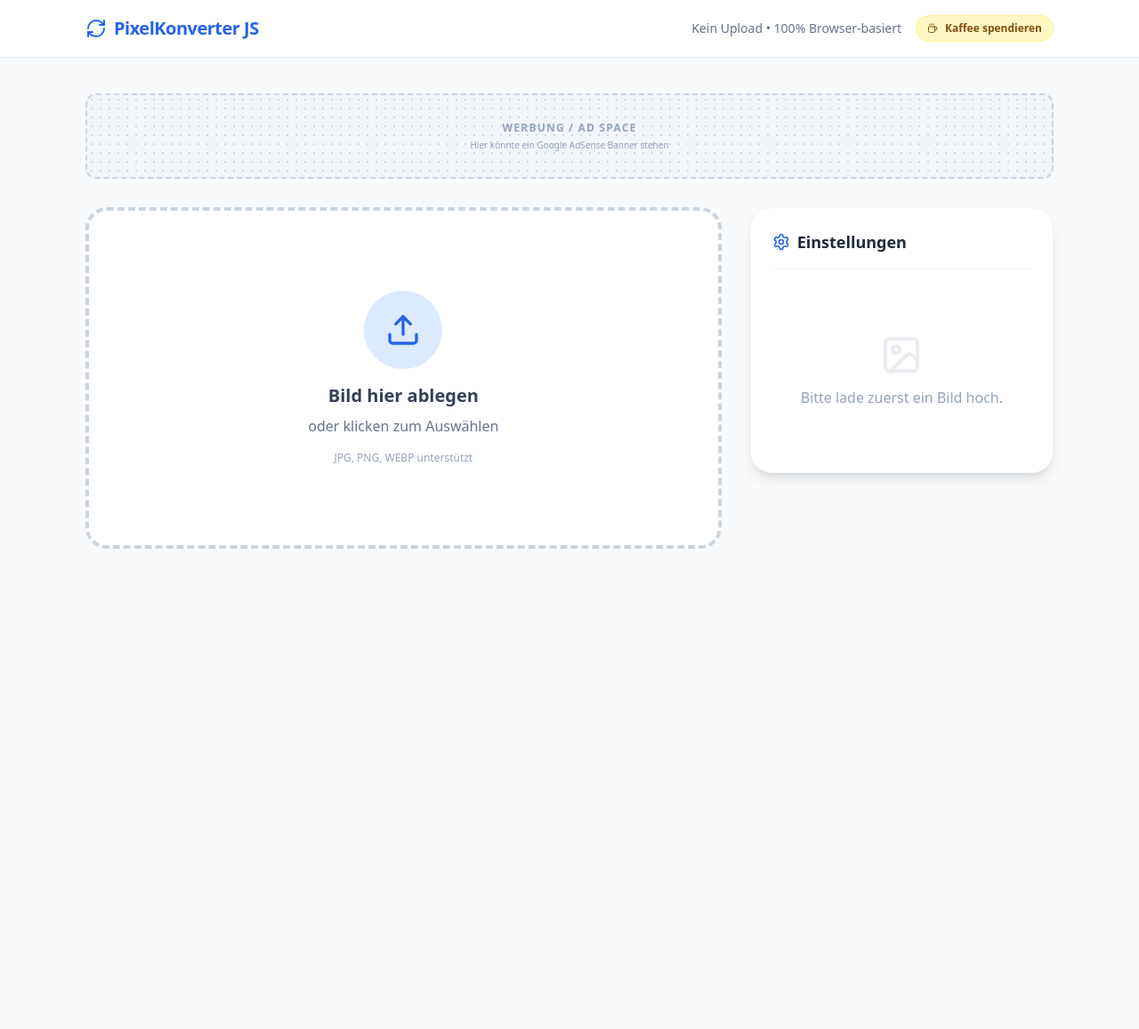
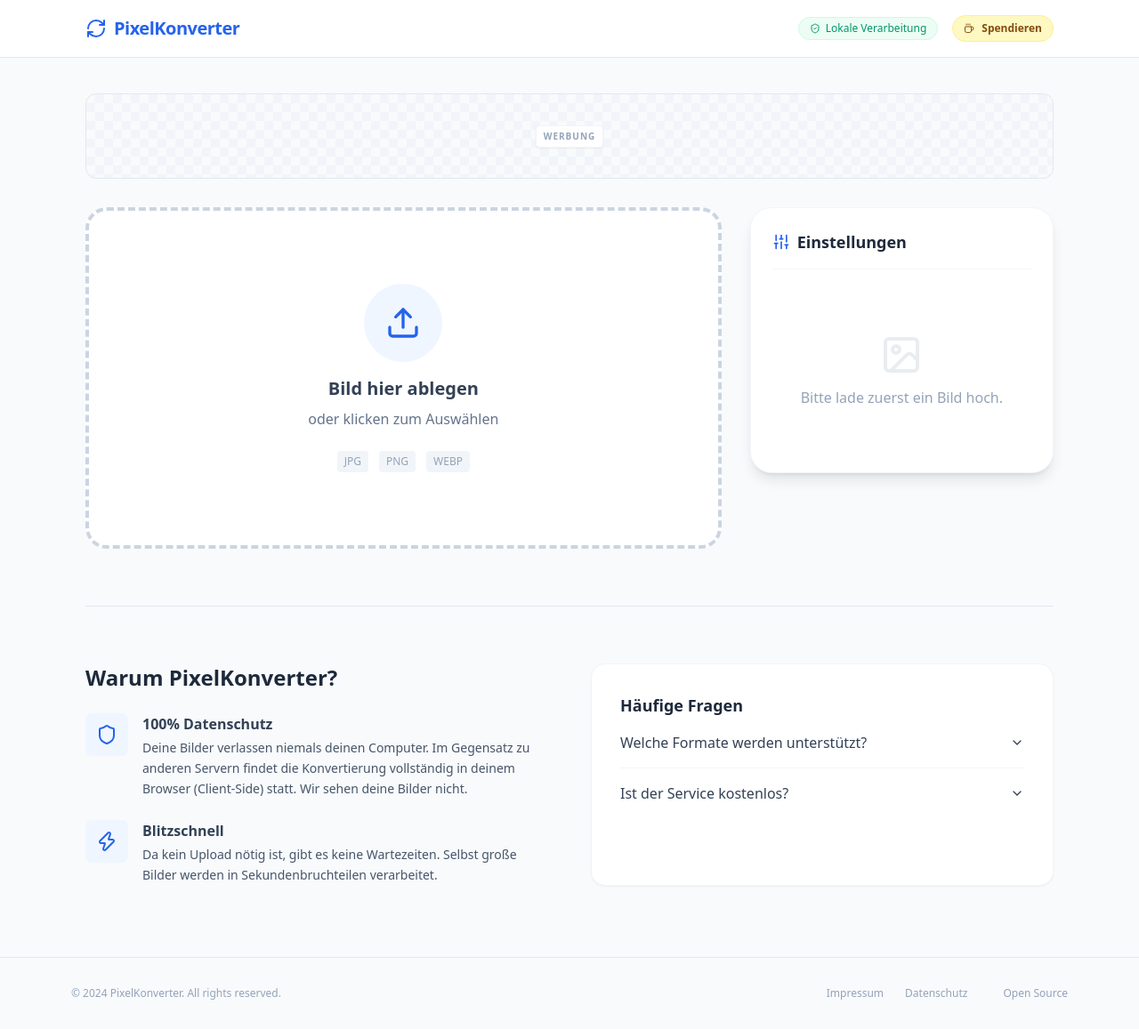
Before and after one commit to geminiprooo/Webapp, a plain HTML site: page index.html in a window 1280 px wide. Shown: the whole page at 89% size. Before the commit the page ends 800 px from the top, so only its background shows below. Drawn offline with nearby package versions, Linux system fonts and the light colour scheme.

Commit message:
Enhance SEO and layout in index.html
Updated title and meta description for SEO. Improved layout and styling for better user experience.

```diff
--- a/index.html
+++ b/index.html
@@ -3,13 +3,19 @@
 <head>
     <meta charset="UTF-8">
     <meta name="viewport" content="width=device-width, initial-scale=1.0">
-    <title>PixelKonverter - Einfach & Schnell</title>
-    <!-- Tailwind CSS direkt laden (für einfaches Deployment ohne Build-Step) -->
+    <!-- WICHTIG FÜR SEO -->
+    <meta name="description" content="Kostenloser Online Bildkonverter. Wandle JPG in PNG oder WEBP um. Ändere die Bildgröße direkt im Browser ohne Upload. Sicher & Schnell.">
+    <title>PixelKonverter - Bilder sicher im Browser konvertieren</title>
+
+    <!-- Tailwind CSS -->
     <script src="https://cdn.tailwindcss.com"></script>
     <!-- Icons -->
     <script src="https://unpkg.com/lucide@latest"></script>
+
+    <!-- HIER KOMMT SPÄTER DER GOOGLE ADSENSE CODE HIN -->
+    <!-- <script async src="https://pagead2.googlesyndication.com/pagead/js/adsbygoogle.js?client=ca-pub-DEINE-ID" crossorigin="anonymous"></script> -->
+
     <style>
-        /* Custom Styles für Range Input */
         input[type=range]::-webkit-slider-thumb {
             -webkit-appearance: none;
             height: 16px;
@@ -25,63 +31,67 @@
             background: #e2e8f0;
             border-radius: 4px;
         }
-        /* Werbe-Platzhalter Muster */
         .ad-pattern {
-            background-color: #f1f5f9;
-            background-image: radial-gradient(#cbd5e1 1px, transparent 1px);
-            background-size: 10px 10px;
+            background-color: #f8fafc;
+            background-image: repeating-linear-gradient(45deg, #f1f5f9 25%, transparent 25%, transparent 75%, #f1f5f9 75%, #f1f5f9), repeating-linear-gradient(45deg, #f1f5f9 25%, #f8fafc 25%, #f8fafc 75%, #f1f5f9 75%, #f1f5f9);
+            background-position: 0 0, 10px 10px;
+            background-size: 20px 20px;
         }
     </style>
 </head>
-<body class="min-h-screen bg-slate-50 text-slate-800 font-sans selection:bg-blue-200">
+<body class="min-h-screen bg-slate-50 text-slate-800 font-sans selection:bg-blue-200 flex flex-col">
 
     <!-- Navbar -->
-    <nav class="bg-white border-b border-slate-200 sticky top-0 z-10">
+    <nav class="bg-white border-b border-slate-200 sticky top-0 z-20">
         <div class="max-w-6xl mx-auto px-4 sm:px-6 lg:px-8 h-16 flex items-center justify-between">
             <div class="flex items-center gap-2 text-blue-600">
                 <i data-lucide="refresh-cw" class="h-6 w-6"></i>
-                <span class="font-bold text-xl tracking-tight">PixelKonverter JS</span>
+                <span class="font-bold text-xl tracking-tight">PixelKonverter</span>
             </div>
 
             <div class="flex items-center gap-4">
-                <div class="text-sm text-slate-500 hidden md:block">
-                    Kein Upload • 100% Browser-basiert
+                <!-- Trust Indikator in der Navbar -->
+                <div class="hidden md:flex items-center gap-1.5 text-xs font-medium text-emerald-600 bg-emerald-50 px-3 py-1 rounded-full border border-emerald-100">
+                    <i data-lucide="shield-check" class="h-3 w-3"></i>
+                    <span>Lokale Verarbeitung</span>
                 </div>
-                <!-- MONETARISIERUNG: Spenden Button -->
-                <a href="#" onclick="alert('Hier Link zu PayPal oder BuyMeACoffee einfügen')" class="flex items-center gap-2 bg-yellow-100 hover:bg-yellow-200 text-yellow-800 px-3 py-1.5 rounded-full text-xs font-bold transition-colors border border-yellow-200">
+                <a href="#" onclick="alert('Hier Link zu PayPal/Ko-fi')" class="flex items-center gap-2 bg-yellow-100 hover:bg-yellow-200 text-yellow-800 px-3 py-1.5 rounded-full text-xs font-bold transition-colors border border-yellow-200">
                     <i data-lucide="coffee" class="h-3 w-3"></i>
-                    <span>Kaffee spendieren</span>
+                    <span class="hidden sm:inline">Spendieren</span>
                 </a>
             </div>
         </div>
     </nav>
 
-    <main class="max-w-6xl mx-auto px-4 sm:px-6 lg:px-8 py-10">
+    <main class="flex-grow max-w-6xl mx-auto px-4 sm:px-6 lg:px-8 py-10 w-full">
 
-        <!-- MONETARISIERUNG: Werbebanner Platzhalter (Leaderboard 728x90) -->
-        <!-- In der Realität würdest du hier den <script> Tag von AdSense einfügen -->
-        <div class="w-full h-24 mb-8 rounded-xl border-2 border-dashed border-slate-300 ad-pattern flex flex-col items-center justify-center text-slate-400">
-            <span class="text-xs font-bold uppercase tracking-widest mb-1">Werbung / Ad Space</span>
-            <span class="text-[10px]">Hier könnte ein Google AdSense Banner stehen</span>
+        <!-- ADSENSE PLATZHALTER (Leaderboard) -->
+        <div class="w-full h-24 mb-8 rounded-xl border border-slate-200 ad-pattern flex flex-col items-center justify-center text-slate-400 overflow-hidden relative">
+            <span class="text-[10px] font-bold uppercase tracking-widest bg-white px-2 py-1 rounded shadow-sm border border-slate-100">Werbung</span>
         </div>
 
-        <div class="grid grid-cols-1 lg:grid-cols-3 gap-8">
+        <!-- Haupt-Tool Bereich -->
+        <div class="grid grid-cols-1 lg:grid-cols-3 gap-8 mb-16">
 
             <!-- Linke Spalte: Upload & Vorschau -->
             <div class="lg:col-span-2 space-y-6">
 
-                <!-- Upload Zone (Sichtbar wenn kein Bild) -->
-                <div id="uploadZone" class="border-4 border-dashed border-slate-300 bg-white hover:border-blue-400 hover:bg-slate-50 rounded-3xl h-96 flex flex-col items-center justify-center transition-all cursor-pointer">
-                    <div class="bg-blue-100 p-6 rounded-full mb-4">
+                <!-- Upload Zone -->
+                <div id="uploadZone" class="border-4 border-dashed border-slate-300 bg-white hover:border-blue-400 hover:bg-slate-50 rounded-3xl h-96 flex flex-col items-center justify-center transition-all cursor-pointer group">
+                    <div class="bg-blue-50 group-hover:bg-blue-100 p-6 rounded-full mb-4 transition-colors">
                         <i data-lucide="upload" class="h-10 w-10 text-blue-600"></i>
                     </div>
                     <h3 class="text-xl font-semibold text-slate-700">Bild hier ablegen</h3>
                     <p class="text-slate-500 mt-2">oder klicken zum Auswählen</p>
-                    <p class="text-xs text-slate-400 mt-4">JPG, PNG, WEBP unterstützt</p>
+                    <div class="mt-6 flex gap-3 text-xs text-slate-400">
+                        <span class="bg-slate-100 px-2 py-1 rounded">JPG</span>
+                        <span class="bg-slate-100 px-2 py-1 rounded">PNG</span>
+                        <span class="bg-slate-100 px-2 py-1 rounded">WEBP</span>
+                    </div>
                     <input id="fileInput" type="file" accept="image/*" class="hidden">
                 </div>
 
-                <!-- Vorschau (Versteckt bis Bild geladen) -->
+                <!-- Vorschau -->
                 <div id="previewContainer" class="hidden bg-white rounded-3xl shadow-sm border border-slate-200 overflow-hidden relative group">
                     <div class="absolute top-4 right-4 z-10 opacity-0 group-hover:opacity-100 transition-opacity">
                         <button id="resetBtn" class="bg-white/90 backdrop-blur text-red-500 p-2 rounded-xl shadow-lg hover:bg-red-50 transition-colors border border-red-100" title="Bild entfernen">
@@ -104,19 +114,16 @@
             <div class="lg:col-span-1">
                 <div class="bg-white rounded-3xl shadow-lg border border-slate-100 p-6 sticky top-24">
                     <div class="flex items-center gap-2 mb-6 pb-4 border-b border-slate-100">
-                        <i data-lucide="settings" class="h-5 w-5 text-blue-600"></i>
+                        <i data-lucide="sliders" class="h-5 w-5 text-blue-600"></i>
                         <h2 class="text-lg font-bold text-slate-800">Einstellungen</h2>
                     </div>
 
-                    <!-- Platzhalter Nachricht -->
                     <div id="settingsPlaceholder" class="text-center py-12 text-slate-400">
                         <i data-lucide="image" class="h-12 w-12 mx-auto mb-3 opacity-20"></i>
                         <p>Bitte lade zuerst ein Bild hoch.</p>
                     </div>
 
-                    <!-- Echte Controls (Versteckt) -->
                     <div id="settingsControls" class="hidden space-y-8">
-
                         <!-- Größe -->
                         <div class="space-y-4">
                             <div class="flex justify-between items-center mb-2">
@@ -165,18 +172,89 @@
                         <!-- Download Button -->
                         <button id="downloadBtn" class="w-full py-4 bg-slate-900 hover:bg-slate-800 text-white rounded-xl font-bold shadow-lg hover:shadow-xl transform active:scale-95 transition-all flex items-center justify-center gap-2">
                             <i data-lucide="download" class="h-5 w-5"></i>
-                            Bild herunterladen
+                            Bild speichern
                         </button>
-
-                        <!-- MONETARISIERUNG: Affiliate/Support Text -->
-                        <div class="text-center">
-                             <p class="text-[10px] text-slate-400">Gefällt dir das Tool? <a href="#" class="underline hover:text-blue-500">Kauf mir einen Kaffee</a> oder schau dir <a href="#" class="underline hover:text-blue-500">unsere Partner</a> an.</p>
-                        </div>
                     </div>
                 </div>
             </div>
         </div>
+
+        <!-- SEO & TRUST SECTION (Wichtig für Google und Nutzervertrauen) -->
+        <div class="grid grid-cols-1 md:grid-cols-2 gap-12 border-t border-slate-200 pt-16">
+            <div class="space-y-6">
+                <h2 class="text-2xl font-bold text-slate-800">Warum PixelKonverter?</h2>
+                <div class="flex gap-4">
+                    <div class="bg-blue-50 p-3 rounded-lg h-fit">
+                        <i data-lucide="shield" class="h-6 w-6 text-blue-600"></i>
+                    </div>
+                    <div>
+                        <h3 class="font-bold text-slate-700">100% Datenschutz</h3>
+                        <p class="text-slate-600 text-sm mt-1 leading-relaxed">
+                            Deine Bilder verlassen niemals deinen Computer. Im Gegensatz zu anderen Servern findet die Konvertierung vollständig in deinem Browser (Client-Side) statt. Wir sehen deine Bilder nicht.
+                        </p>
+                    </div>
+                </div>
+                <div class="flex gap-4">
+                    <div class="bg-blue-50 p-3 rounded-lg h-fit">
+                        <i data-lucide="zap" class="h-6 w-6 text-blue-600"></i>
+                    </div>
+                    <div>
+                        <h3 class="font-bold text-slate-700">Blitzschnell</h3>
+                        <p class="text-slate-600 text-sm mt-1 leading-relaxed">
+                            Da kein Upload nötig ist, gibt es keine Wartezeiten. Selbst große Bilder werden in Sekundenbruchteilen verarbeitet.
+                        </p>
+                    </div>
+                </div>
+            </div>
+
+            <div class="bg-white p-8 rounded-2xl shadow-sm border border-slate-100">
+                <h3 class="text-lg font-bold text-slate-800 mb-4">Häufige Fragen</h3>
+                <div class="space-y-4">
+                    <details class="group">
+                        <summary class="flex justify-between items-center font-medium cursor-pointer list-none text-slate-700">
+                            <span>Welche Formate werden unterstützt?</span>
+                            <span class="transition group-open:rotate-180">
+                                <i data-lucide="chevron-down" class="h-4 w-4"></i>
+                            </span>
+                        </summary>
+                        <p class="text-slate-600 text-sm mt-2 group-open:animate-fadeIn">
+                            Du kannst aktuell JPG, PNG und WEBP Bilder hochladen und sie beliebig in diese drei Formate konvertieren.
+                        </p>
+                    </details>
+                    <hr class="border-slate-100">
+                    <details class="group">
+                        <summary class="flex justify-between items-center font-medium cursor-pointer list-none text-slate-700">
+                            <span>Ist der Service kostenlos?</span>
+                            <span class="transition group-open:rotate-180">
+                                <i data-lucide="chevron-down" class="h-4 w-4"></i>
+                            </span>
+                        </summary>
+                        <p class="text-slate-600 text-sm mt-2 group-open:animate-fadeIn">
+                            Ja, PixelKonverter ist zu 100% kostenlos und finanziert sich durch dezente Werbung und Spenden.
+                        </p>
+                    </details>
+                </div>
+            </div>
+        </div>
+
     </main>
+
+    <!-- Footer mit Rechtstexten (Pflicht für AdSense) -->
+    <footer class="bg-slate-50 border-t border-slate-200 py-8 mt-10">
+        <div class="max-w-6xl mx-auto px-4 flex flex-col md:flex-row justify-between items-center text-xs text-slate-400">
+            <div class="mb-4 md:mb-0">
+                &copy; 2024 PixelKonverter. All rights reserved.
+            </div>
+            <div class="flex gap-6">
+                <a href="/impressum.html" class="hover:text-slate-600 hover:underline">Impressum</a>
+                <a href="/datenschutz.html" class="hover:text-slate-600 hover:underline">Datenschutz</a>
+                <!-- Optional: GitHub Link für Trust -->
+                <a href="https://github.com/dein-username/repo" target="_blank" class="flex items-center gap-1 hover:text-slate-600">
+                    <i data-lucide="github" class="h-3 w-3"></i> Open Source
+                </a>
+            </div>
+        </div>
+    </footer>
 
     <!-- Hidden Canvas -->
     <canvas id="canvas" class="hidden"></canvas>
@@ -187,7 +265,7 @@
 
         // State
         let currentFile = null;
-        let originalImage = null; // Das Image Objekt
+        let originalImage = null;
         let originalDims = { width: 0, height: 0 };
         let maintainAspectRatio = true;
         let currentFormat = 'image/jpeg';
@@ -214,7 +292,7 @@
         const canvas = document.getElementById('canvas');
         const ctx = canvas.getContext('2d');
 
-        // Drag & Drop
+        // Drag & Drop Logic
         uploadZone.addEventListener('click', () => fileInput.click());
         uploadZone.addEventListener('dragover', (e) => {
             e.preventDefault();
@@ -319,15 +397,11 @@
         // Format Logic
         document.querySelectorAll('.format-btn').forEach(btn => {
             btn.addEventListener('click', () => {
-                // Reset styles
                 document.querySelectorAll('.format-btn').forEach(b => {
                     b.className = 'format-btn py-2 px-1 text-sm font-medium rounded-xl border bg-white text-slate-600 border-slate-200 hover:bg-slate-50 transition-all';
                 });
-                // Set active style
                 btn.className = 'format-btn py-2 px-1 text-sm font-medium rounded-xl border bg-blue-600 text-white border-blue-600 shadow-md transform scale-105 transition-all';
-
                 currentFormat = btn.dataset.format;
-
                 if (currentFormat === 'image/png') {
                     qualityControl.classList.add('opacity-50', 'pointer-events-none');
                 } else {
@@ -351,7 +425,6 @@
             canvas.width = w;
             canvas.height = h;
 
-            // High Quality Scaling
             ctx.imageSmoothingEnabled = true;
             ctx.imageSmoothingQuality = 'high';
             ctx.drawImage(originalImage, 0, 0, w, h);
```
